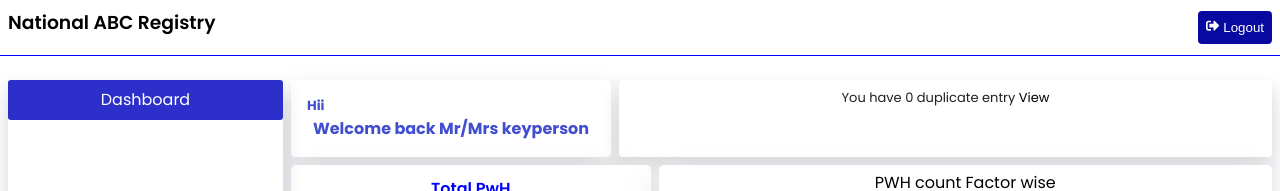
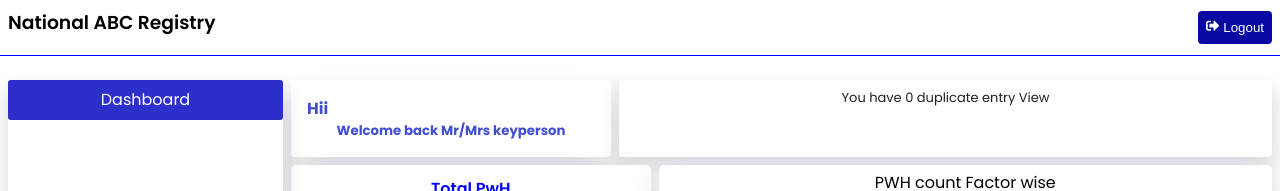
Before and after one commit to sadaatgithub/dashboard, a React (Create React App) app in the folder frontend/: page / in a window 1280 px wide. Shown: the top 191 px of the page. Built offline with nearby package versions, Linux system fonts and the light colour scheme; no server answers; sample sign-in values are in the browser's storage.

Commit message:
added duplicate component

```diff
--- a/frontend/src/App.css
+++ b/frontend/src/App.css
@@ -277,7 +277,7 @@ border-bottom: 1px solid blue;
   flex-grow: 1;
 }
 .dashboard-container {
-  /* border: 1px solid red; */
+  position: relative;
   background-color: rgba(226, 226, 226, 0.322);
   display: flex;
   flex-direction: column;
@@ -568,7 +568,7 @@ border-radius: 4px;
 width: 320px;
 
 }
-.welcome-div h5{align-self:start;}
+.welcome-div h4{align-self:start;}
 .notification-div{
   background-color: rgb(255, 255, 255);
 
@@ -1136,3 +1136,21 @@ margin-left: auto;
   color: #ffff;
 }
 .close-div{display: flex;}
+.duplicate-pwh{
+  position: absolute;top: 0;right: 0;
+  border: 1px solid rgb(204, 204, 204);
+  background-color: rgb(255, 255, 255);
+  padding: 0.5rem;
+  z-index: 2;
+  font-size: 12px;
+  display: flex;
+  gap: 0.5rem;
+  flex-flow: column;
+  border-radius: 5px;
+}
+.duplicate-pwh svg{
+  align-self:flex-end;
+  /* padding: 0.5rem; */
+  color: rgb(94, 94, 94);
+  cursor: pointer;
+}
--- a/frontend/src/components/Dashboard.js
+++ b/frontend/src/components/Dashboard.js
@@ -1,6 +1,6 @@
 import {useEffect,useState}from 'react'
 import { useNavigate ,Link} from 'react-router-dom';
-import { useSelector,useDispatch} from 'react-redux';
+import { useSelector} from 'react-redux';
 import Spinner from './Spinner';
 import {FcSettings} from 'react-icons/fc'
 import ChapterDetail from './ChapterDetail';
@@ -9,26 +9,30 @@ import DashboardNav from './dashboardComponent/DashboardNav';
 import FactorwiseCount from './dashboardComponent/FactorwiseCount';
 import { FaBars,FaTimes,FaSortDown,FaSortUp } from 'react-icons/fa';
 import IncompleteData from './pwhData/IncompleteData';
+import DuplicatePwh from './pwhData/DuplicatePwh';
 
 
 const Dashboard = () => {
   const {user} = useSelector((state)=>state.auth)
-  const {data,isLoading,isError,isSuccess,isDataFetched} = useSelector((state)=>state.data)
+  const {data,isLoading,isSuccess} = useSelector((state)=>state.data)
   // const {userDetail} = useSelector((state) => state.fetchUser)
+  const [duplicateModal,setDuplicateModal] = useState(false)
 
   const [isSideBarOpen,setSideBar] = useState(false)
   const [isIncompleteDataOpen,setIncopleteDataOpen] = useState(false)
-  const [isChapterDetailOpen, setChapterDetailOpen] =useState(true)
+  const [isChapterDetailOpen, setChapterDetailOpen] = useState(true)
 
   const navigate = useNavigate()
-  const dispatch = useDispatch()
 
-const duplicate = data.filter((data) => data.tag === 'Duplicate').length
+const duplicate = data.filter((data) => data.tag === 'Duplicate')
 const sidebarHandler = () =>{
   setSideBar((state)=> state = !state)
 }
 
-
+const duplicateModalHandler = () =>{
+    console.log("clicked")
+    setDuplicateModal(true)
+}
 const incompleteDataHandler = () =>{
 
   setIncopleteDataOpen(!isIncompleteDataOpen)
@@ -72,15 +76,15 @@ if (isLoading) {
     <div className="dashboard-top">
     <div className="info-row">
       <div className="welcome-div">
-        <h5>Hii</h5>
-        <h4>Welcome back Mr/Mrs keyperson</h4>
+        <h4>Hii</h4>
+        <h5>Welcome back Mr/Mrs keyperson</h5>
       </div>
       <div className="notification-div">
-      <p>You have {duplicate} duplicate entr{`${duplicate > 1? "ies" : "y"}`} <Link to="">View</Link></p>
+      <p>You have {duplicate.length} duplicate entr{`${duplicate.length > 1? "ies" : "y"}`} <span onClick={duplicateModalHandler}>View</span></p>
 
       </div>
-
     </div>
+      {duplicateModal && <DuplicatePwh data={duplicate} setDuplicateModal={setDuplicateModal}/>}
   </div>
 
 
--- /dev/null
+++ b/frontend/src/components/pwhData/DuplicatePwh.js
@@ -0,0 +1,37 @@
+import React from 'react'
+import { FaTimes } from 'react-icons/fa'
+
+const DuplicatePwh = ({data,setDuplicateModal}) => {
+
+
+  return (
+    <>
+    <div className="duplicate-pwh">
+        <FaTimes onClick={() => setDuplicateModal(false)}/>
+
+        <table>
+            <thead>
+                <tr>
+                    <td>SrNo</td>
+                    <td>Full Name</td>
+                    <td>View</td>
+                </tr>
+            </thead>
+            <tbody>
+            {data.map((data,index) => {
+                return <tr key={index}>
+                    <td>{data.SrNo}</td>
+                    <td>{data.first_name + " " + data.last_name}</td>
+                    <td> </td>
+                </tr>
+            })}
+            </tbody>
+        </table>
+
+    </div>
+
+    </>
+  )
+}
+
+export default DuplicatePwh
--- a/frontend/src/components/pwhData/search/SearchDiv.js
+++ b/frontend/src/components/pwhData/search/SearchDiv.js
@@ -35,18 +35,20 @@ const onClear = () =>{
 }
 const onSubmit = (e) =>{
     e.preventDefault();
-  const filterData = data.filter((data) =>{
-    return data.first_name.toLowerCase().includes(first_name) || data.last_name.toLowerCase().includes(last_name)})
-    .filter((data)=>data.pwh_medical.factor_def === factor_def)
-  setFilteredData(filterData)
-setLoading(true)
+
+  const filterData = data.filter((data) => {
+    return data.first_name?.toLowerCase().includes(first_name) || data.last_name?.toLowerCase().includes(last_name)})
+            .filter((data)=> data.pwh_medical?.factor_def === factor_def)
+    setFilteredData(filterData)
+    setLoading(true)
 }
 
 useEffect(() =>{
+console.log(filteredData)
   if(!data){
   dispatch(fetchData())
   }
-},[data,dispatch])
+},[data,dispatch,filteredData])
   return (
     <div className='search-container'>
       <div className="close-div">
@@ -86,7 +88,7 @@ useEffect(() =>{
             <tbody>
       {filteredData?.map((data,index) =>{
         return (
-        <tr key={index}><td></td>
+        <tr key={index}><td>{index + 1}</td>
               <td>{data.first_name + data.last_name}</td>
               <td>{data.guardian_father_name}</td>
               <td>{data.pwh_medical.factor_def}</td>
--- a/frontend/src/features/data/dataSlice.js
+++ b/frontend/src/features/data/dataSlice.js
@@ -104,7 +104,6 @@ extraReducers:(builder) =>{
       const rData = action.payload.map((data,index) =>({
         ...data,SrNo: index + 1
       }))
-      console.log(rData)
       state.isLoading = false
       state.isSuccess = true
       state.isDataFetched = true
```
Also changed, not shown: 1 other file (tests, documents, lock files or other folders).
